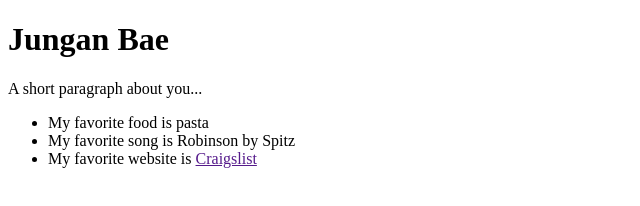
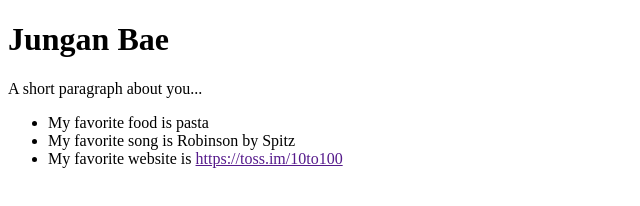
Before and after one commit to JunganBae/UIDesign1, a plain HTML site: page index.html in a window 1280 px wide. Shown: the whole page, without its empty margins (0-640 px from the left). Drawn offline with Linux system fonts and the light colour scheme.

Commit message:
added my favortie website

```diff
--- a/index.html
+++ b/index.html
@@ -22,7 +22,7 @@
       <ul>
         <li>My favorite food is pasta</li>
         <li>My favorite song is Robinson by Spitz</li>
-        <li>My favorite website is <a href="">Craigslist</a></li>
+        <li>My favorite website is <a href="">https://toss.im/10to100</a></li>
       </ul>
 
     </div>
```
